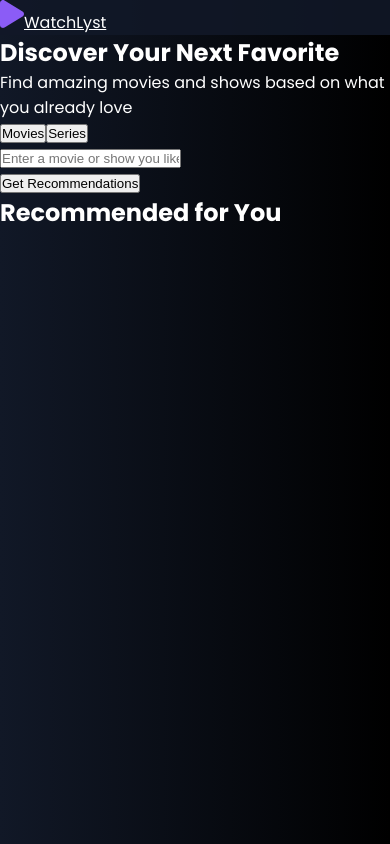
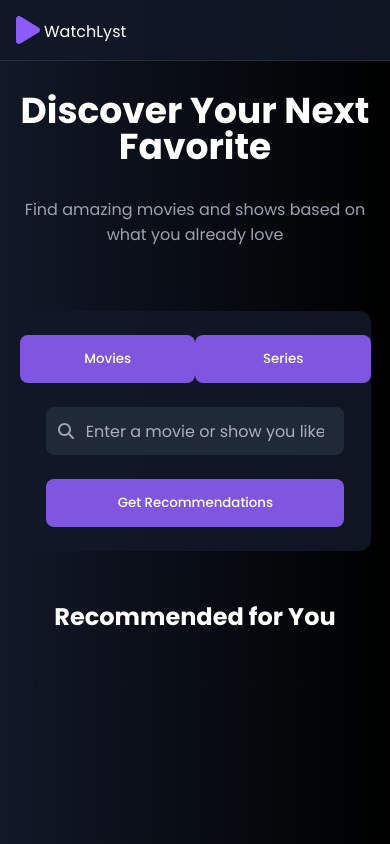
Before and after one commit to maxjvjohansson/watchlyst-app, a React (Vite) app: page / in a window 390 px wide. Built offline with nearby package versions, Linux system fonts and the light colour scheme.

Commit message:
added a base layout and a bit of styling for mobile

```diff
--- /dev/null
+++ b/src/global.css
@@ -0,0 +1,104 @@
+nav {
+    padding: 1rem;
+    border-bottom: 1px solid rgba(229, 231, 235, 0.1);
+}
+
+.nav-logo-container a {
+    display: flex;
+    justify-content: start;
+    align-items: center;
+    gap: 0.25rem;
+}
+
+.nav-logo-container span {
+    align-self: flex-end;
+}
+
+main {
+    display: flex;
+    justify-content: center;
+    align-items: center;
+    flex-direction: column;
+    gap: 3rem;
+}
+
+header {
+    display: flex;
+    justify-content: center;
+    align-items: center;
+    flex-direction: column;
+    gap: 2rem;
+    padding: 2rem 1rem;
+}
+
+h1 {
+    font-size: 2.25rem;
+    text-align: center;
+    line-height: 2.25rem;
+    font-weight: 700;
+}
+
+header p {
+    text-align: center;
+    font-weight: 400;
+    color: rgba(156, 163, 175, 1);
+}
+
+section {
+    display: flex;
+    align-items: center;
+    justify-content: center;
+    flex-direction: column;
+    gap: 2rem;
+}
+
+form {
+    display: flex;
+    justify-content: center;
+    align-items: center;
+    gap: 1.5rem;
+    flex-direction: column;
+    background-color: var(--color-bg);
+    width: 90%;
+    padding: 1.5rem 0;
+    border-radius: 0.75rem;
+}
+
+form div {
+    width: 100%;
+    height: 3rem;
+    display: flex;
+    justify-content: center;
+    align-items: center;
+}
+
+form input {
+    padding: 0 1.25rem 0 2.5rem;
+    height: 100%;
+    width: 85%;
+    border-radius: 0.5rem;
+    background-color: var(--color-card-bg);
+    border: none;
+    font-size: 1rem;
+    font-weight: 400;
+    font-family: "Poppins", sans-serif;
+    background-image: url("/src/assets/icons/search_icon.svg");
+    background-repeat: no-repeat;
+    background-position: center left 0.75rem;
+}
+
+form input::placeholder {
+    color: rgba(173, 174, 188, 1);
+}
+
+form button {
+    border-radius: 0.5rem;
+    width: 85%;
+    height: 3rem;
+    border: none;
+    background-color: var(--color-primary);
+    color: white;
+    padding: 0.75rem 3.8rem 0.8rem 3.85rem;
+    font-family: "Poppins", sans-serif;
+    font-weight: 500;
+}
--- a/src/main.tsx
+++ b/src/main.tsx
@@ -3,6 +3,7 @@ import { createRoot } from "react-dom/client";
 import App from "./App.tsx";
 import "./variables.css";
 import "./reset.css";
+import "./global.css";
 
 createRoot(document.getElementById("root")!).render(
   <StrictMode>
```
